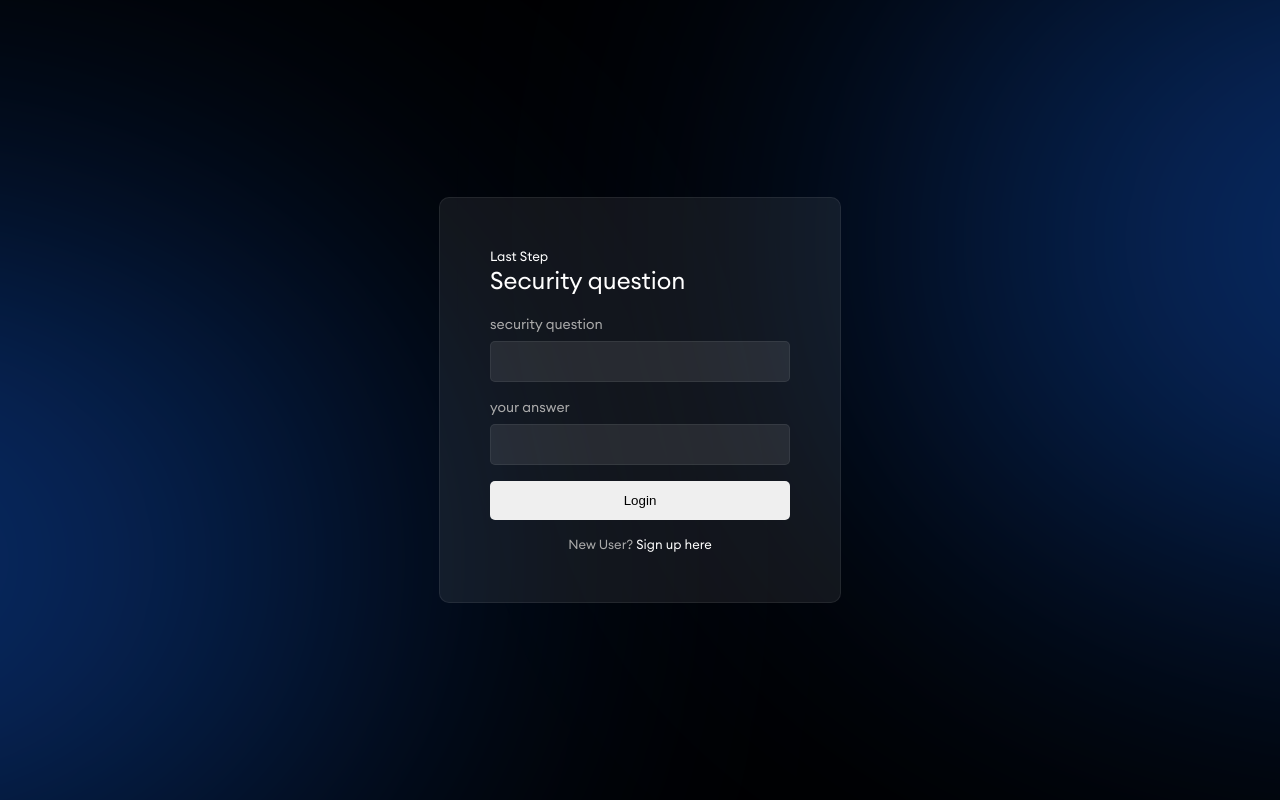
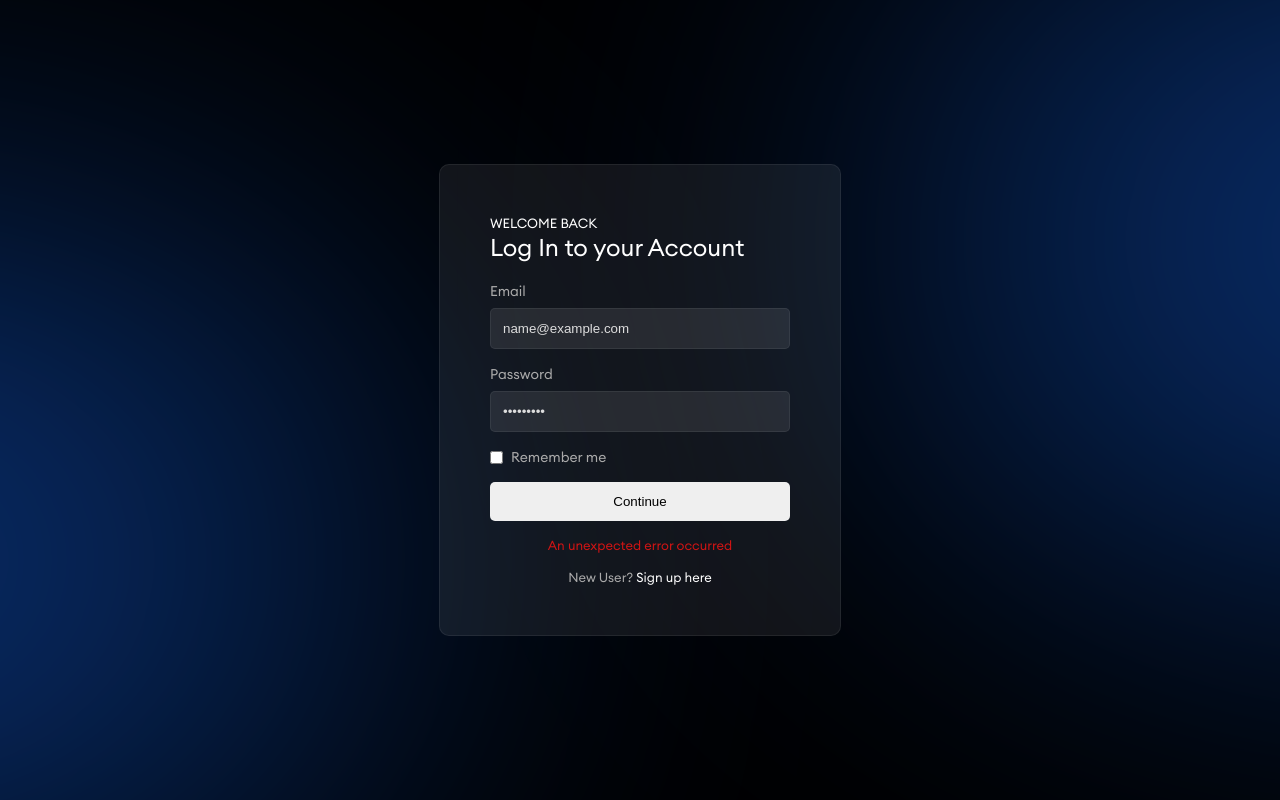
Before and after one commit to youssefcamao/AIFitness, a Vue app in the folder frontend/: page /login in a window 1280 px wide. Both pictures are taken after typing "name@example.com", "Sample123" into the empty fields and a click on the button "Continue". Built offline with nearby package versions, Linux system fonts and the light colour scheme; no server answers.

Commit message:
added error message display and fixed some bugs

```diff
--- a/frontend/src/stores/authStore.ts
+++ b/frontend/src/stores/authStore.ts
@@ -1,5 +1,5 @@
 import {defineStore} from 'pinia'
-import {Step1Client, Step2Client, SignupClient, UserCreate, Body_login_step1_token_step1_post, SecurityQuestionAnswer} from "../apis/ChatSessionApi";
+import {Step1Client, Step2Client, SignupClient, UserCreate, Body_login_step1_token_step1_post, SecurityQuestionAnswer, ApiException} from "../apis/ChatSessionApi";
 
 
 const APIBASELINK = import.meta.env.VITE_CHAT_SESSION_API_BASE_URL
@@ -15,13 +15,22 @@ export const useAuthStore = defineStore('authStore', {
         signupErrorMessage: '',
         loginSignupMessage: '',
         securityQuestion: '',
+        signupError: '',
+        loginError: ''
     }),
     actions: {
         async signup(signupText: string) {
             await signupClient.post(new UserCreate({text: signupText})).then(response => {
                 this.currentAccessToken = response.token.access_token
                 this.userFullName = response.full_name
-            }).catch(error => error)
+            }).catch(error => {
+                if(error instanceof ApiException && error.status === 400) {
+                    const errorDetails = JSON.parse(error.response);
+                    this.signupError = errorDetails.detail;
+                } else {
+                    this.signupError = "An unexpected error occurred";
+                }
+            })
         },
         async loginStep1(email: string, pass: string) {
             await step1Client.post(new Body_login_step1_token_step1_post({
@@ -31,15 +40,31 @@ export const useAuthStore = defineStore('authStore', {
                 .then(response => {
                     this.securityQuestion = response.security_question
                     step1Token = response.intermediate_token
-                }).catch(error => error)
+                }).catch(error => {
+                    if(error instanceof ApiException && error.status === 401) {
+                        const errorDetails = JSON.parse(error.response);
+                        this.loginError = errorDetails.detail;
+                    } else {
+                        this.loginError = "An unexpected error occurred";
+                    }
+                })
         },
         async loginStep2(response: string) {
             await step2Client.post(new SecurityQuestionAnswer({intermediate_token: step1Token, answer: response}))
                 .then(response => {
                     this.currentAccessToken = response.token.access_token
                     this.userFullName = response.full_name
-                }).catch(error => error)
-            step1Token = ''
+                }).catch(error => {
+                    if(error instanceof ApiException && error.status === 401) {
+                        const errorDetails = JSON.parse(error.response);
+                        this.loginError = errorDetails.detail;
+                    } else {
+                        this.loginError = "An unexpected error occurred";
+                    }
+                })
+            if(!this.loginError) {
+                step1Token = ''
+            }
         }
     }
 })
--- a/frontend/src/views/login.vue
+++ b/frontend/src/views/login.vue
@@ -23,6 +23,9 @@ const securityAsnwer = ref('')
 const isLogin = ref(true)
 const isLoginStep1 = ref(true)
 const isSignupInputHidden = ref(true)
+const isSignupError = ref(false)
+const isLoginStep1Error = ref(false)
+const isLoginStep2Error = ref(false)
 
 const fillLiveMessage = () => {
     if(runIndex < signupText.length) {
@@ -47,21 +50,37 @@ const handleKeydown = async (event: KeyboardEvent) => {
     if(event.key === 'Enter' && !event.shiftKey && text) {
         event.preventDefault()
         await authStore.signup(text)
+        if(authStore.signupError) {
+            isSignupError.value = true
+            return
+        }
         if(authStore.currentAccessToken) {
             router.push({name: 'chat'});
         }
     }
 }
 const doLoginStep1 = async () => {
+    isLoginStep1Error.value = false
+    authStore.loginError = ''
     if(emailLogin.value && passwordLogin.value) {
         await authStore.loginStep1(emailLogin.value, passwordLogin.value)
+        if(authStore.loginError) {
+            isLoginStep1Error.value = true
+            return
+        }
         securityQuestion.value = authStore.securityQuestion
         isLoginStep1.value = false
     }
 };
 const doLoginStep2 = async () => {
+    isLoginStep2Error.value = false
+    authStore.loginError = ''
     if(securityAsnwer.value) {
         await authStore.loginStep2(securityAsnwer.value)
+        if(authStore.loginError) {
+            isLoginStep2Error.value = true
+            return
+        }
         if(authStore.currentAccessToken) {
             router.push({name: 'chat'});
         }
@@ -79,21 +98,24 @@ const doLoginStep2 = async () => {
                 <form @submit.prevent="doLoginStep1">
                     <div class="input-group">
                         <label for="email">Email</label>
-                        <input type="email" id="email" v-model="emailLogin" placeholder="johnsondoe@nomail.com" required>
+                        <input type="email" id="email" v-model="emailLogin" :class="{'error-input': isLoginStep1Error}"
+                            placeholder="johnsondoe@nomail.com" required>
                     </div>
                     <div class="input-group">
                         <label for="password">Password</label>
-                        <input type="password" id="password" v-model="passwordLogin" placeholder="************" required>
+                        <input type="password" id="password" v-model="passwordLogin"
+                            :class="{'error-input': isLoginStep1Error}" placeholder="************" required>
                     </div>
                     <div class="checkbox-group">
                         <input type="checkbox" id="remember" v-model="rememberMe">
                         <label for="remember">Remember me</label>
                     </div>
                     <button type="submit" class="login-btn button">Continue</button>
+                    <p class="error-text" v-if="isLoginStep1Error">{{ authStore.loginError }}</p>
                     <p class="signup-text">New User? <a @click="isLogin = false">Sign up here</a></p>
                 </form>
             </div>
-            <div class="login-card" v-if="isLogin && !isLoginStep1">
+            <div class="login-card" v-if="isLogin && !isLoginStep1 && !isLoginStep1Error">
                 <h5>Last Step</h5>
                 <h2>Security question</h2>
                 <form @submit.prevent="doLoginStep2">
@@ -103,9 +125,11 @@ const doLoginStep2 = async () => {
                     </div>
                     <div class="input-group">
                         <label for="answer">your answer</label>
-                        <input type="answer" id="answer" v-model="securityAsnwer">
+                        <input type="answer" id="answer" v-model="securityAsnwer"
+                            :class="{'error-input': isLoginStep2Error}">
                     </div>
                     <button type="submit" class="login-btn button">Login</button>
+                    <p class="error-text" v-if="isLoginStep2Error">{{ authStore.loginError }}</p>
                     <p class="signup-text">New User? <a @click="isLogin = false">Sign up here</a></p>
                 </form>
             </div>
@@ -118,6 +142,7 @@ const doLoginStep2 = async () => {
                 <textarea name="signupText" id="signupText" cols="30" rows="7" v-model="signupInput"
                     placeholder="Write about yourself ..." :class="{'hide': isSignupInputHidden}" ref="textArea"
                     @keydown="handleKeydown"></textarea>
+                <p class="error-text" v-if="isSignupError">{{ authStore.signupError }}</p>
                 <p class="signup-text">Already have an account? <a @click="isLogin = true">LOGIN HERE</a></p>
             </div>
         </div>
@@ -134,6 +159,10 @@ const doLoginStep2 = async () => {
     h2 {
         margin-bottom: 50px;
     }
+}
+
+.error-input {
+    border-color: #d11414;
 }
 
 .hide {
@@ -301,6 +330,13 @@ label {
     font-size: 13px;
 }
 
+.error-text {
+    text-align: center;
+    color: #d11414;
+    margin-top: 1rem;
+    font-size: 13px;
+}
+
 .signup-text a {
     color: #fff;
     /* Link color */
```
Also changed, not shown: 2 other files (tests, documents, lock files or other folders).
